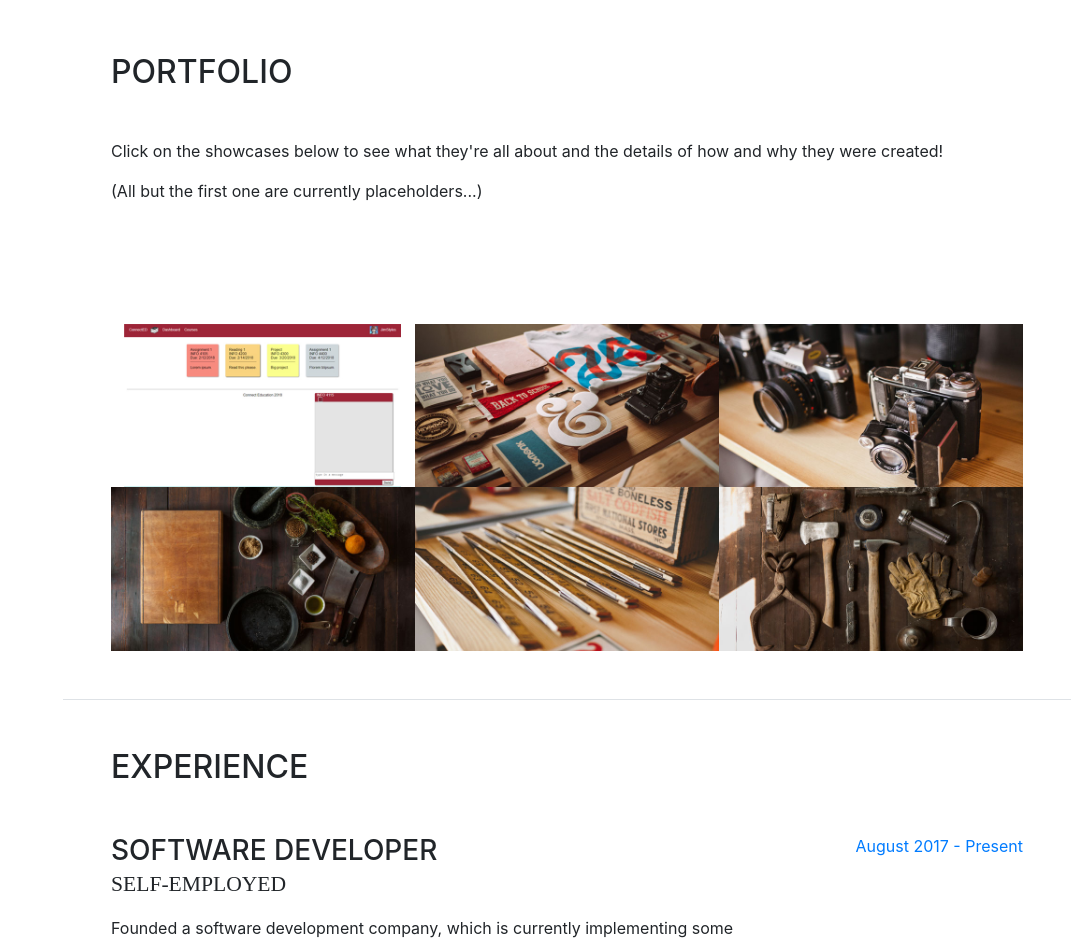
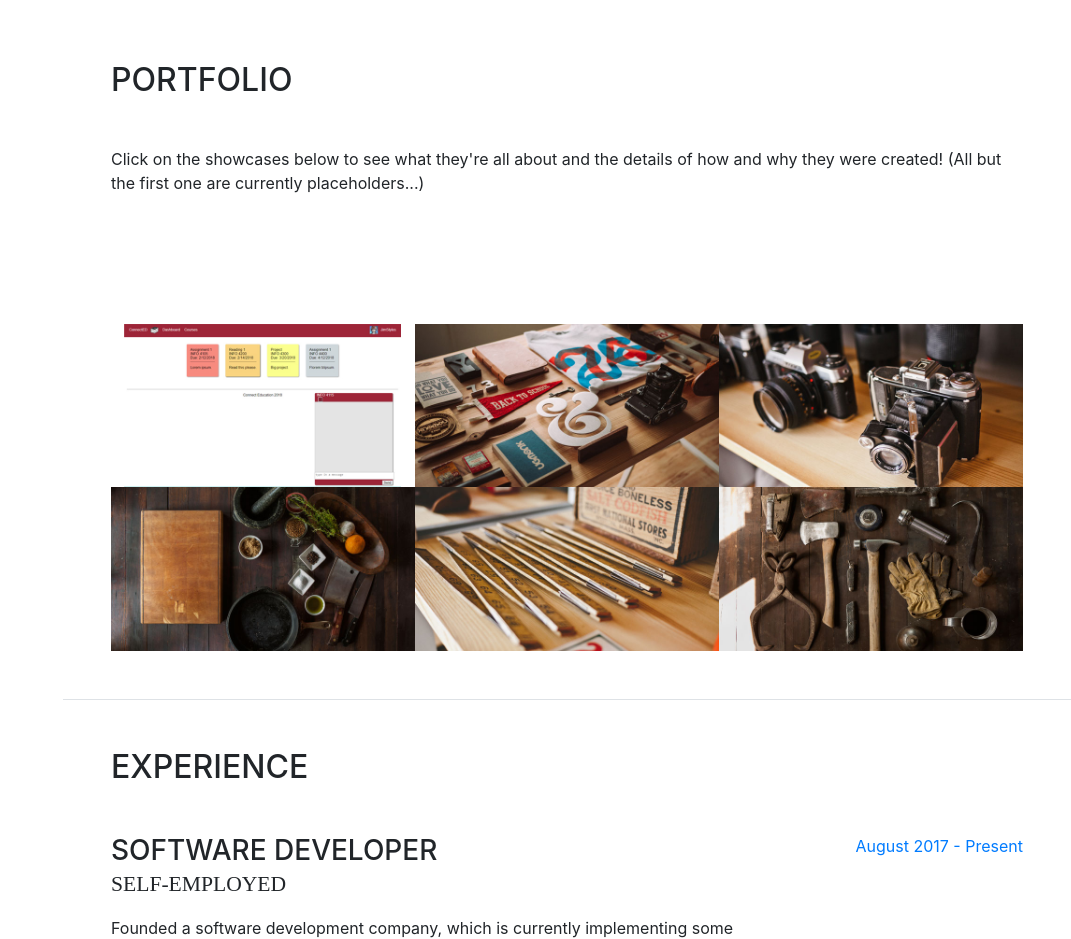
Before and after one commit to GTTeric/Eric-Fantillo-Portfolio-Resume-Site, a website with bundled scripts: page index.html in a window 1280 px wide. Shown: the part 900-1839 px from the top of the page, without its empty margins (209-1280 px from the left). Built offline with nearby package versions, Linux system fonts and the light colour scheme; a web font is replaced by a local one.

Commit message:
Update index.html

```diff
--- a/index.html
+++ b/index.html
@@ -117,8 +117,8 @@
       <section class="resume-section p-3 p-lg-5 d-flex flex-column" id="portfolio">
         <div class="my-auto">
           <h2 class="mb-5">Portfolio</h2>
-          <p>Click on the showcases below to see what they're all about and the details of how and why they were created!</p>
-          <p>(All but the first one are currently placeholders...)</p>
+          <p>Click on the showcases below to see what they're all about and the details of how and why they were created!
+          (All but the first one are currently placeholders...)</p>
         </div>
 
         <!-- Project Grid -->
@@ -476,7 +476,7 @@
               Cisco Networking Academy® Routing and Switching: Introduction to Networks</li>
             <li>
               <i class="fa-li fas fa-award text-warning"></i>
-              Please check my <a href="https://www.linkedin.com/in/ericfantillo/details/certifications/">LinkedIn Certifcations Section</a> for an updated overview of my certifications.</li>
+              Please check my <a href="https://www.linkedin.com/in/ericfantillo/details/certifications/" target="_blank" title="https://www.linkedin.com/in/ericfantillo/details/certifications/">LinkedIn Certifcations Section</a> for an updated overview of my certifications.</li>
           </ul>
         </div>
       </section>
```
